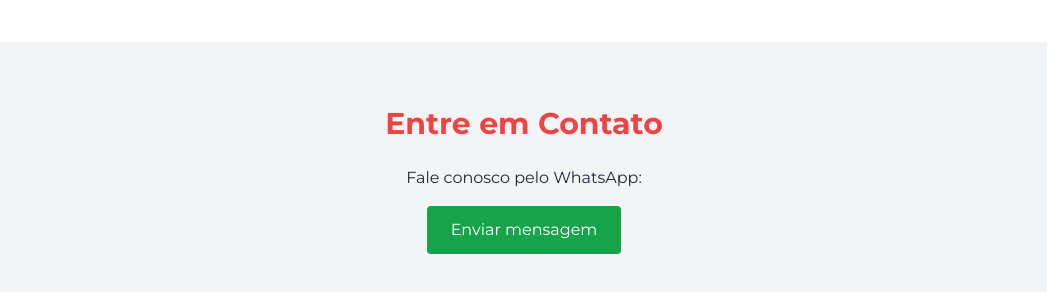
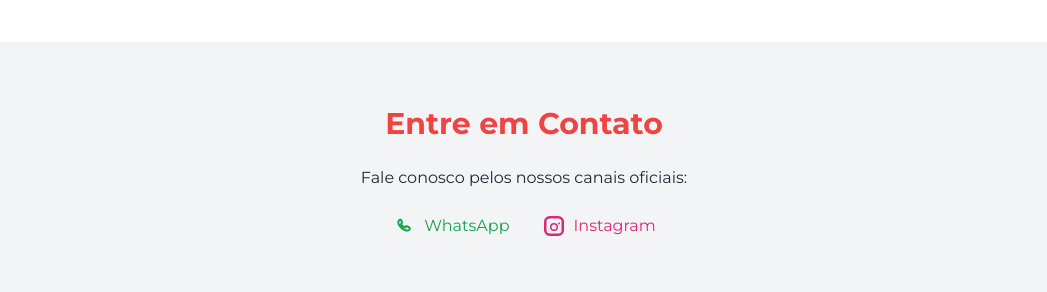
Before and after one commit to WagnerK4uan/site-trucar, a plain HTML site: page index.html in a window 1280 px wide. Shown: the part 2222-2514 px from the top of the page, without its empty margins (116-1163 px from the left). Drawn offline with nearby package versions, Linux system fonts and the light colour scheme.

Commit message:
Alteracao no contanto

```diff
--- a/index.html
+++ b/index.html
@@ -203,14 +203,51 @@
     <section id="contato" class="py-16 bg-gray-100">
   <div class="max-w-5xl mx-auto px-4 text-center">
     <h2 class="text-3xl font-bold mb-6 text-red-500">Entre em Contato</h2>
-        <p class="mb-4">Fale conosco pelo WhatsApp:</p>
+    <p class="mb-4">Fale conosco pelos nossos canais oficiais:</p>
+
+    <div class="flex justify-center space-x-8 mt-6">
+      <!-- WhatsApp -->
       <a
         href="https://wa.me/554896322122"
         target="_blank"
-          class="inline-block bg-green-600 text-white px-6 py-3 rounded hover:bg-green-700"
+        class="flex items-center space-x-2 text-green-600 hover:text-green-700"
       >
-          Enviar mensagem
+        <svg
+          xmlns="http://www.w3.org/2000/svg"
+          class="h-6 w-6"
+          fill="none"
+          viewBox="0 0 24 24"
+          stroke="currentColor"
+        >
+          <path
+            stroke-linecap="round"
+            stroke-linejoin="round"
+            stroke-width="2"
+            d="M16.72 13.06c-.27-.13-1.6-.8-1.85-.89-.25-.1-.43-.13-.61.13s-.7.89-.86 1.07c-.16.18-.31.2-.58.07-.27-.13-1.14-.42-2.18-1.35-.8-.72-1.34-1.6-1.5-1.86-.16-.27-.02-.41.12-.54.13-.13.3-.34.45-.51.15-.18.2-.3.3-.5.1-.18.05-.38-.02-.51-.07-.13-.61-1.47-.83-2.01-.22-.52-.44-.45-.61-.46-.16-.01-.35-.01-.54-.01s-.5.07-.76.35c-.26.28-1 1-.98 2.43.01 1.43 1.03 2.81 1.17 3.01.15.2 2.03 3.1 4.92 4.34.69.3 1.23.47 1.65.6.69.22 1.31.19 1.8.11.55-.08 1.6-.65 1.83-1.27.23-.63.23-1.16.16-1.27-.06-.11-.25-.18-.52-.31z"
+          />
+        </svg>
+        <span>WhatsApp</span>
       </a>
+
+      <!-- Instagram -->
+      <a
+        href="https://www.instagram.com/trucarmetalcenter/"
+        target="_blank"
+        class="flex items-center space-x-2 text-pink-600 hover:text-pink-700"
+      >
+        <svg
+          xmlns="http://www.w3.org/2000/svg"
+          class="h-6 w-6"
+          viewBox="0 0 24 24"
+          fill="currentColor"
+        >
+          <path
+            d="M7.75 2A5.75 5.75 0 002 7.75v8.5A5.75 5.75 0 007.75 22h8.5A5.75 5.75 0 0022 16.25v-8.5A5.75 5.75 0 0016.25 2h-8.5zM4.5 7.75a3.25 3.25 0 013.25-3.25h8.5a3.25 3.25 0 013.25 3.25v8.5a3.25 3.25 0 01-3.25 3.25h-8.5a3.25 3.25 0 01-3.25-3.25v-8.5zm7.5 1.25a4 4 0 100 8 4 4 0 000-8zm0 1.5a2.5 2.5 0 110 5 2.5 2.5 0 010-5zm5-2a1 1 0 100 2 1 1 0 000-2z"
+          />
+        </svg>
+        <span>Instagram</span>
+      </a>
+    </div>
   </div>
 </section>
 
```
Lines whose indentation alone changed are shown as unchanged.
